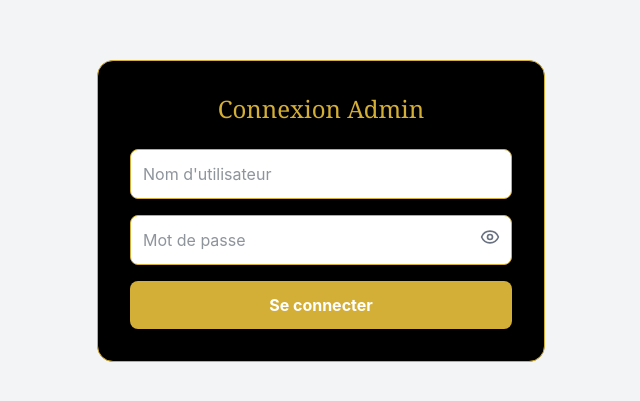
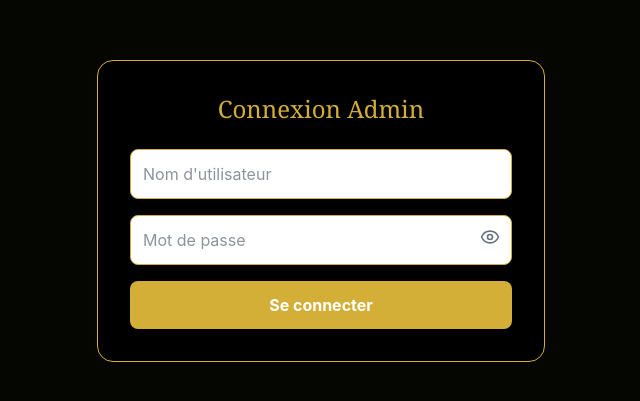
Before and after one commit to adama847/Admin-evahstore, a React (Vite) app: page /login in a window 1280 px wide. Shown: the part 189-590 px from the top of the page, without its empty margins (319-959 px from the left). Built offline with nearby package versions, Linux system fonts and the light colour scheme.

Commit message:
admin-update-https

```diff
--- a/src/pages/Login.jsx
+++ b/src/pages/Login.jsx
@@ -58,7 +58,7 @@
 
   return (
 
-    <div className="flex items-center justify-center h-screen bg-gray-100">
+    <div className="flex items-center justify-center h-screen bg-[#050502]">
 
       <div className="bg-black p-8 rounded-2xl w-full max-w-md border border-[#D4AF37]">
 
```
